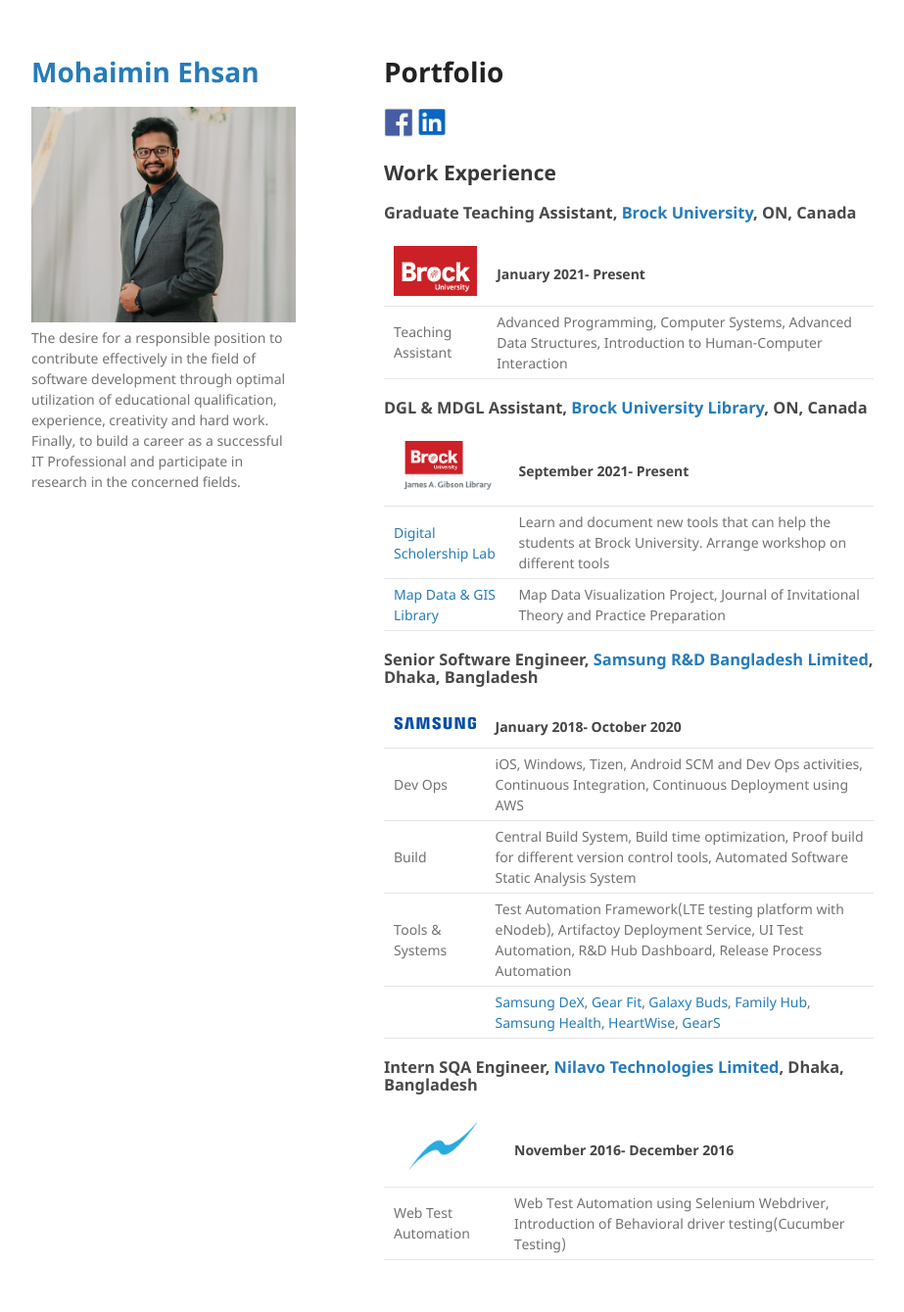
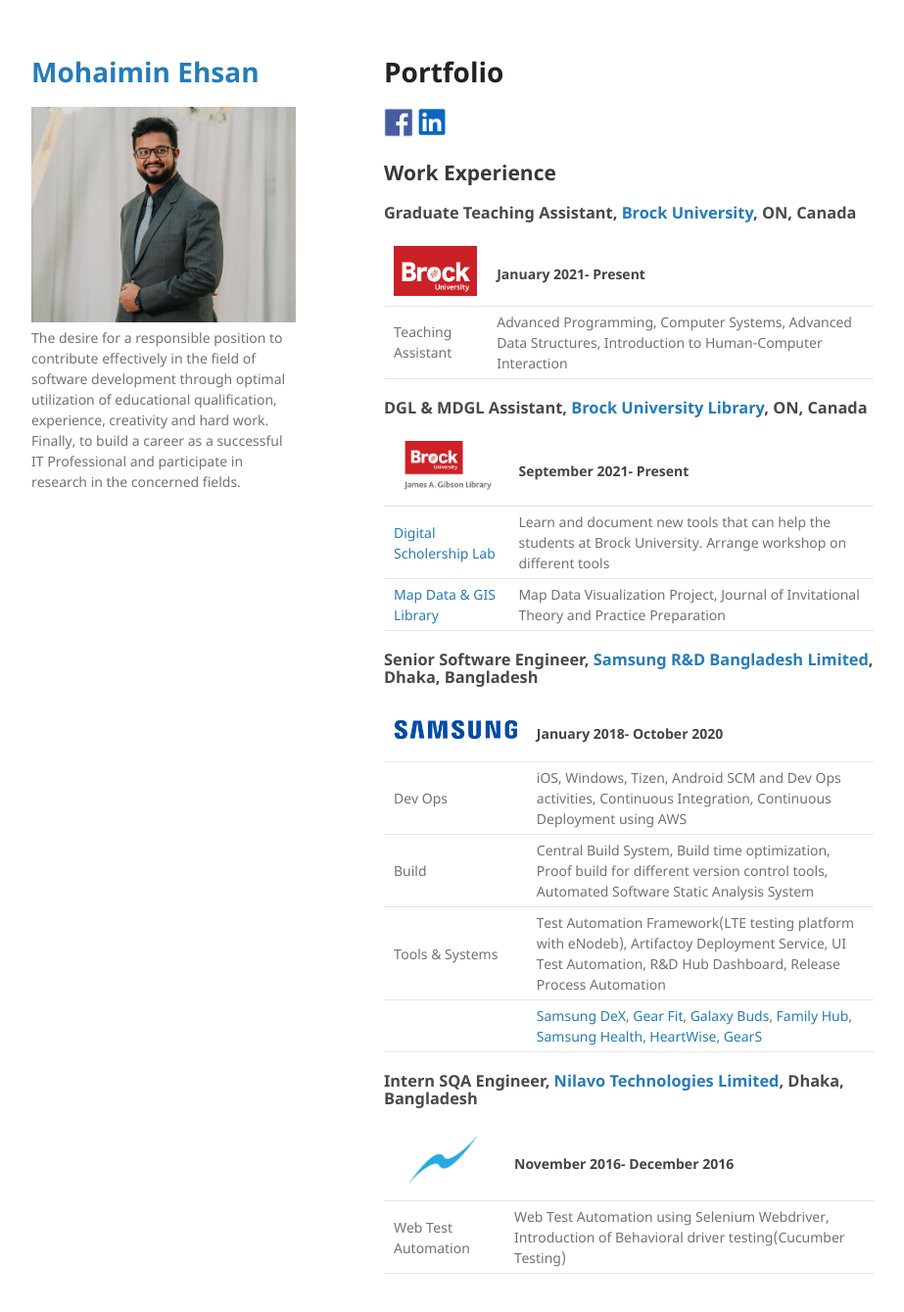
Before and after one commit to MohaiminEhsan/Homepage, a Jekyll site: the page built from index.md, in a window 1280 px wide and 1370 px high. Shown: the top 1339 px of the window at 98% size, without its empty margins (178-1101 px from the left). Built offline with Jekyll 4.4.1, drawn with Linux system fonts in a browser that asks for light colours; our own code applies the rules of GitHub Pages for plain Markdown files.

Commit message:
Update index.md

```diff
--- a/index.md
+++ b/index.md
@@ -33,7 +33,7 @@ layout: default
 
 
 
-| <img src="assets/img/Samsung.png?raw=true" width="160"/>       | January 2018- October 2020          |
+| <img src="assets/img/Samsung.png?raw=true" width="360"/>       | January 2018- October 2020          |
 |:-------------|:------------------|
 | Dev Ops |  iOS, Windows, Tizen, Android SCM and Dev Ops activities, Continuous Integration, Continuous Deployment using AWS |
 | Build | Central Build System, Build time optimization, Proof build for different version control tools, Automated Software Static Analysis System |
```
